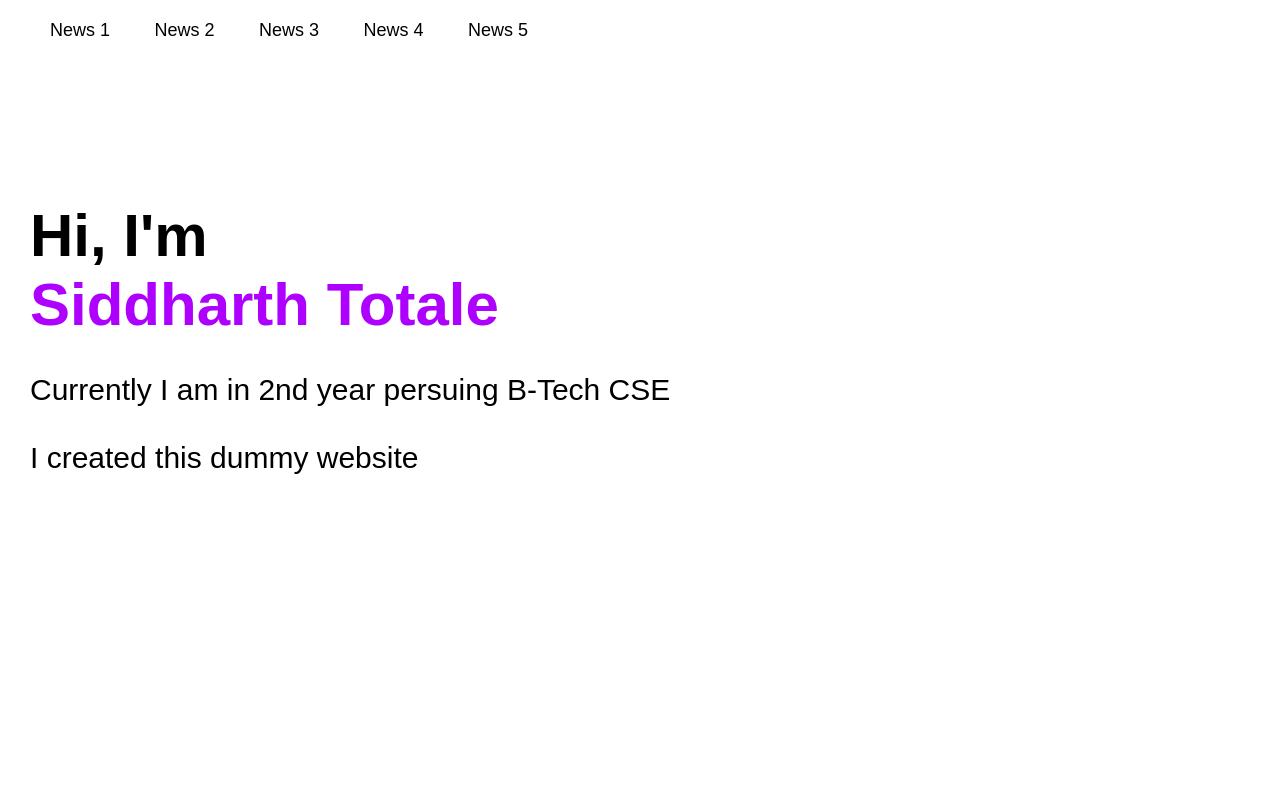
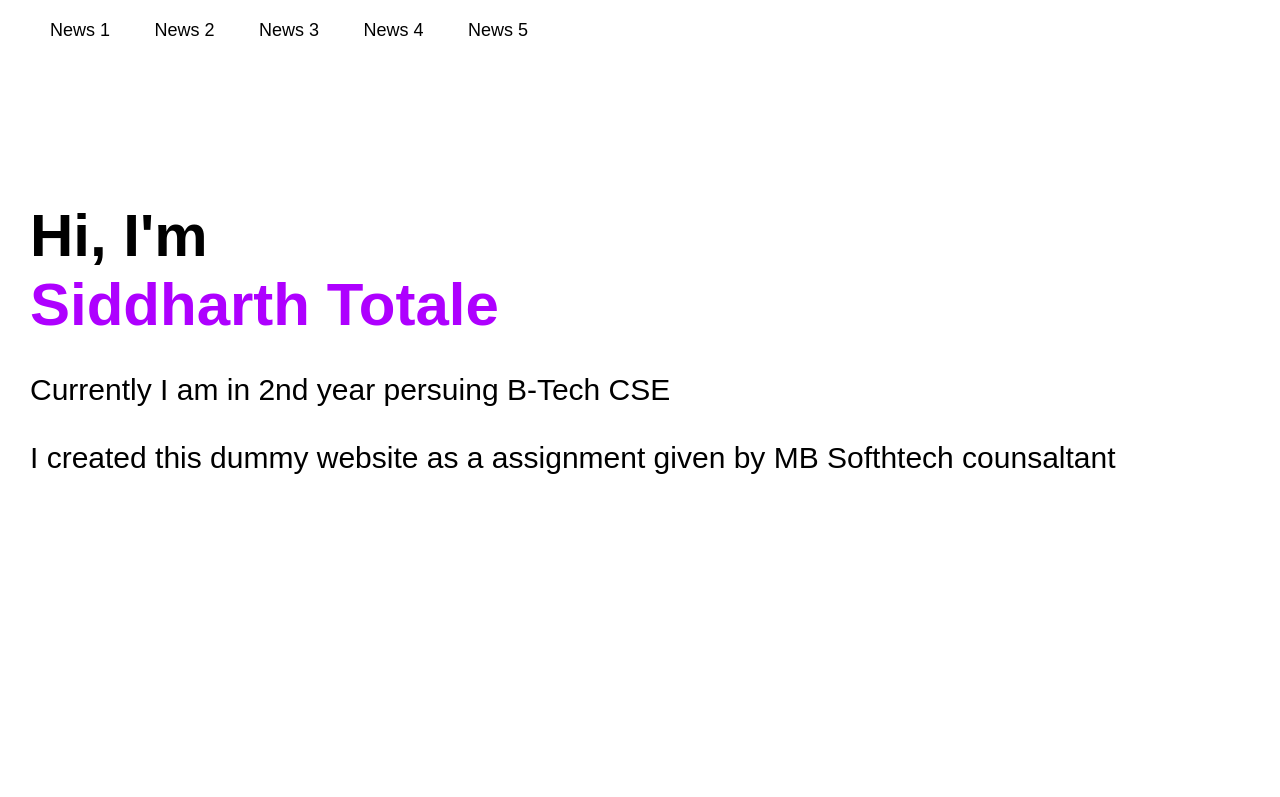
Before and after one commit to Siddtotale/siddsnewswebsite, a plain HTML site: page index.html in a window 1280 px wide. Shown: the top 797 px of the page. Drawn offline with Linux system fonts and the light colour scheme.

Commit message:
Update index.html

```diff
--- a/index.html
+++ b/index.html
@@ -29,7 +29,7 @@
                     <p>Currently I am in 2nd year persuing B-Tech CSE</p>
 
                     <br>
-                <p>I created this dummy website</p>
+                <p>I created this dummy website as a assignment given by MB Softhtech counsaltant</p>
             </div>
         </div>
     </div>
```
